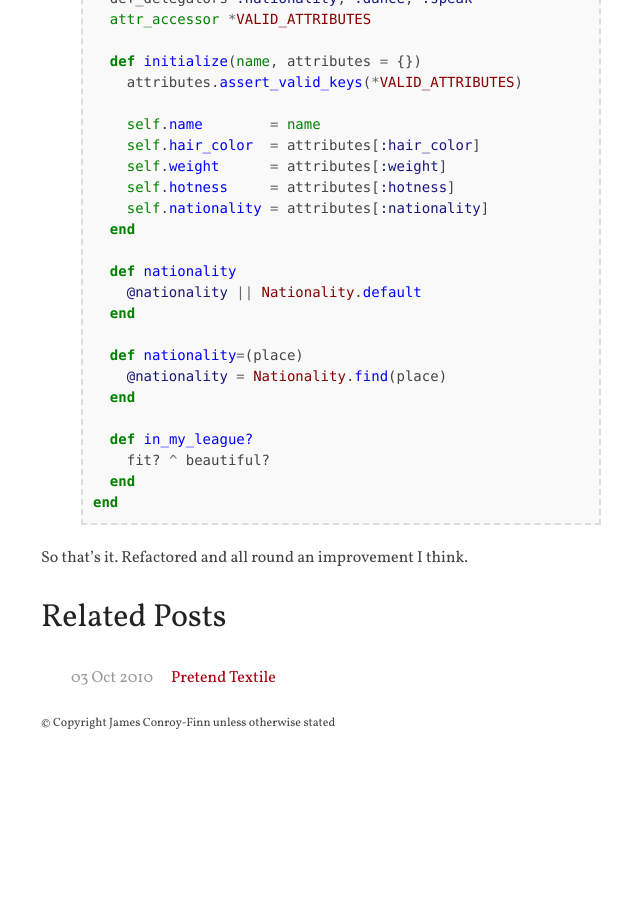
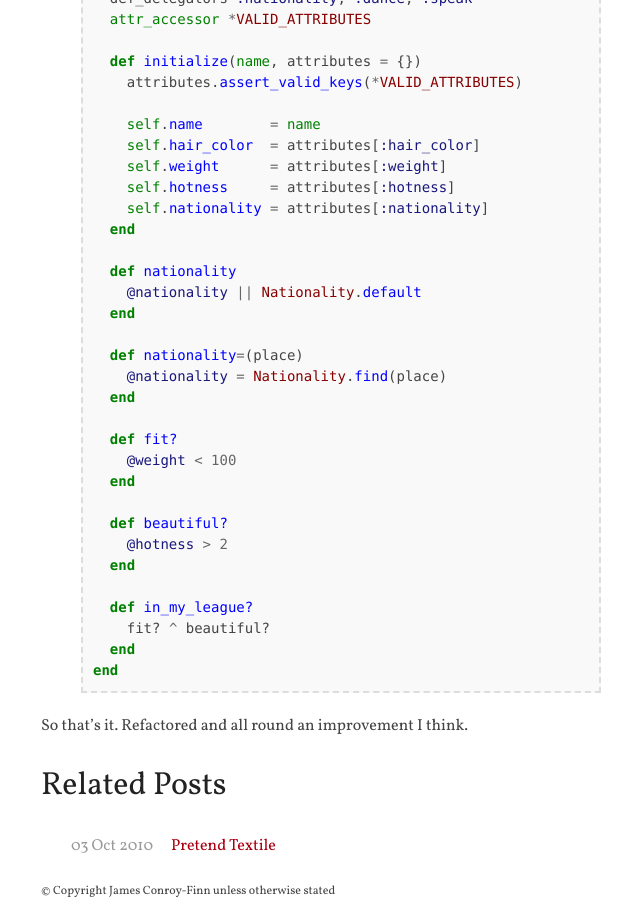
Before and after one commit to muthhus/jcf.github.com, a Jekyll site: the page built from _posts/2010-10-05-refactoring-in-ruby.markdown, in a window 1280 px wide and 900 px high, scrolled down 8368 px. Shown: the whole window, without its empty margins (299-939 px from the left). Built offline with Jekyll 4.4.1, drawn with Linux system fonts in a browser that asks for light colours; Markdown is read by kramdown in place of the engine named in the settings; before the commit the page ends 9100 px from its top, so only the background shows below that.

Commit message:
Fit and beautiful?

```diff
--- a/_posts/2010-10-05-refactoring-in-ruby.markdown
+++ b/_posts/2010-10-05-refactoring-in-ruby.markdown
@@ -415,6 +415,14 @@ class Babe
     @nationality = Nationality.find(place)
   end
 
+  def fit?
+    @weight < 100
+  end
+
+  def beautiful?
+    @hotness > 2
+  end
+
   def in_my_league?
     fit? ^ beautiful?
   end
```
